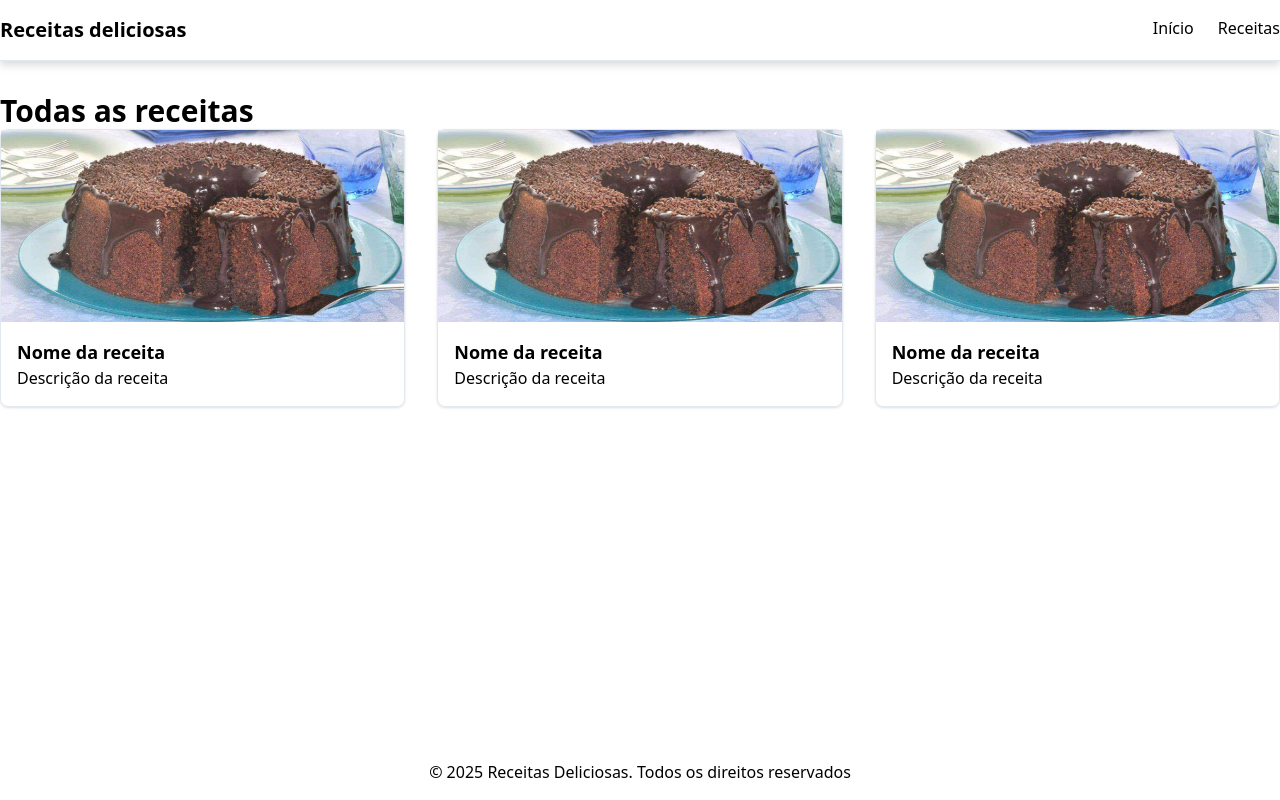
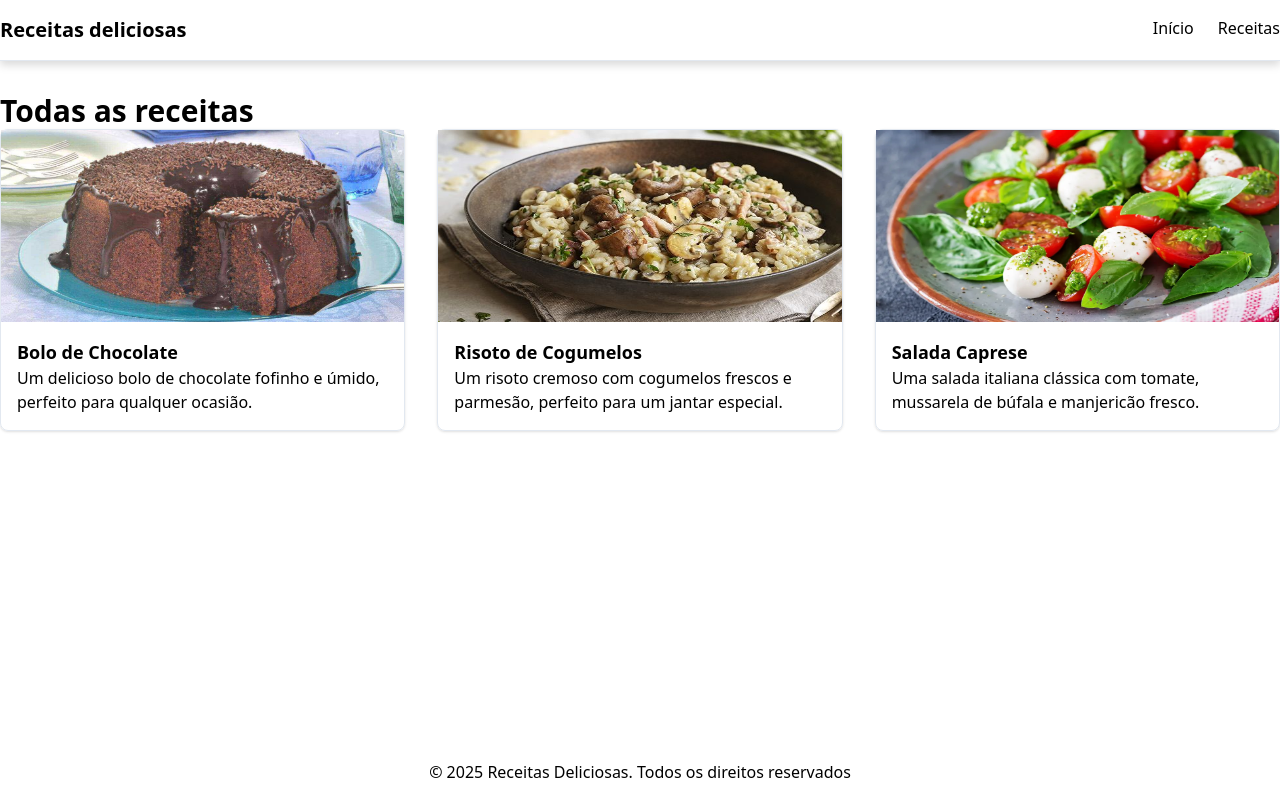
Before and after one commit to talles-morais/receitas-byron, a Next.js app: page /receitas in a window 1280 px wide. Built offline with nearby package versions, Linux system fonts and the light colour scheme.

Commit message:
feat: passando props para os cards de receita

```diff
--- a/src/app/receitas/page.tsx
+++ b/src/app/receitas/page.tsx
@@ -10,7 +10,7 @@
         {/* cards */}
         <div className="grid grid-cols-3 gap-8">
           {recipes.map((recipe) => (
-            <RecipeCard />
+            <RecipeCard key={recipe.id} recipe={recipe}/>
           ))}
         </div>
       </div>
--- a/src/components/RecipeCard/index.tsx
+++ b/src/components/RecipeCard/index.tsx
@@ -1,21 +1,26 @@
+import { Recipe } from "@/lib/data";
 import Image from "next/image";
 import Link from "next/link";
 
-export default function RecipeCard() {
+interface RecipeCardProps {
+  recipe: Recipe
+}
+
+export default function RecipeCard({ recipe }: RecipeCardProps) {
   return (
-    <Link href={""}>
+    <Link href={`/receitas/${recipe.id}`}>
       <div className="border border-slate-200 rounded-lg shadow-sm hover:shadow-md transition-shadow">
         <div className="relative h-48 w-full">
           <Image
-            src="/receitas/bolo-chocolate.png"
+            src={recipe.image}
             fill
-            alt="Nome da receita"
+            alt={recipe.title}
           />
         </div>
 
         <div className="p-4">
-          <h3 className="text-lg font-bold">Nome da receita</h3>
-          <p>Descrição da receita</p>
+          <h3 className="text-lg font-bold">{recipe.title}</h3>
+          <p>{recipe.description}</p>
         </div>
       </div>
     </Link>
```
